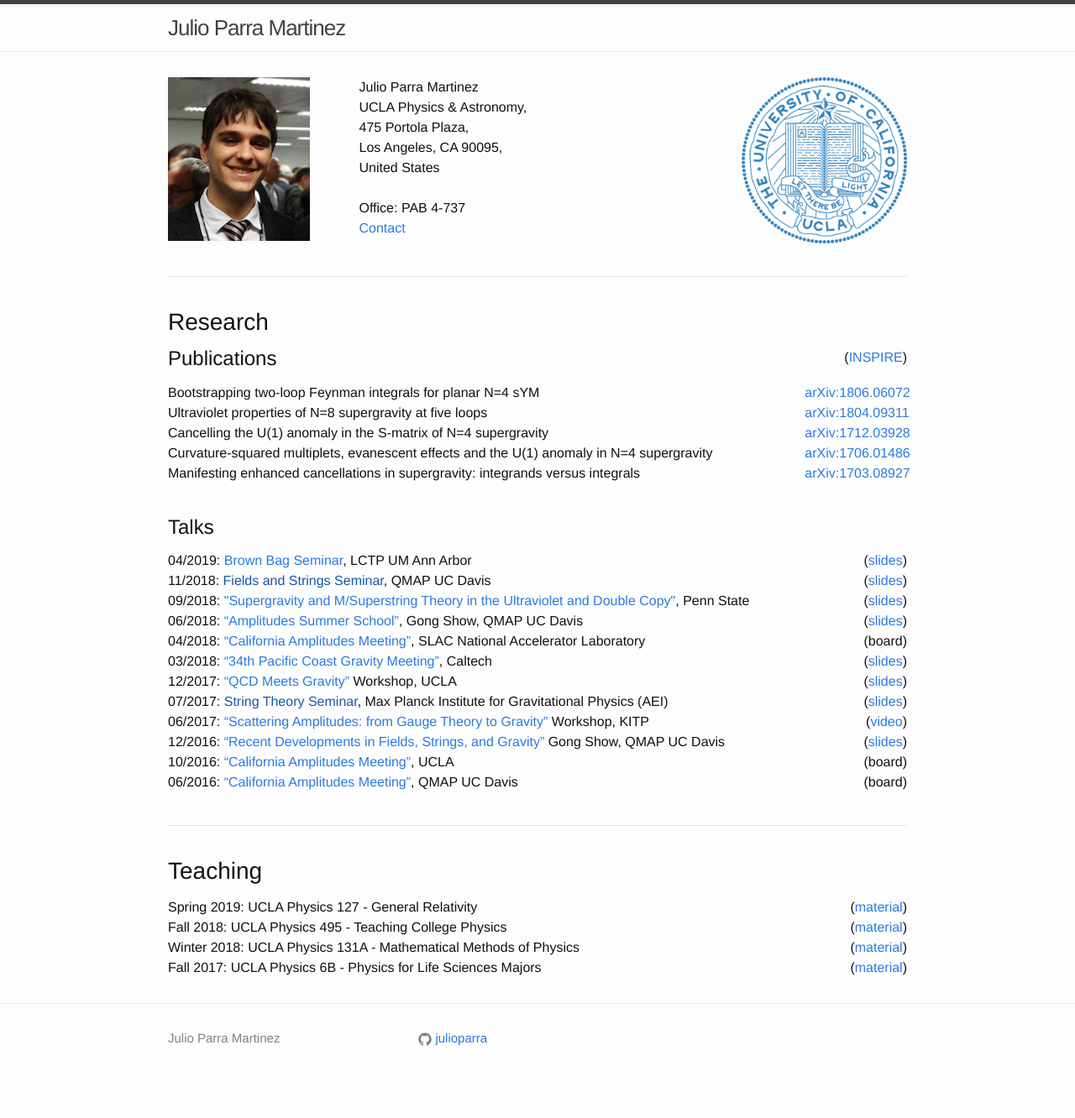
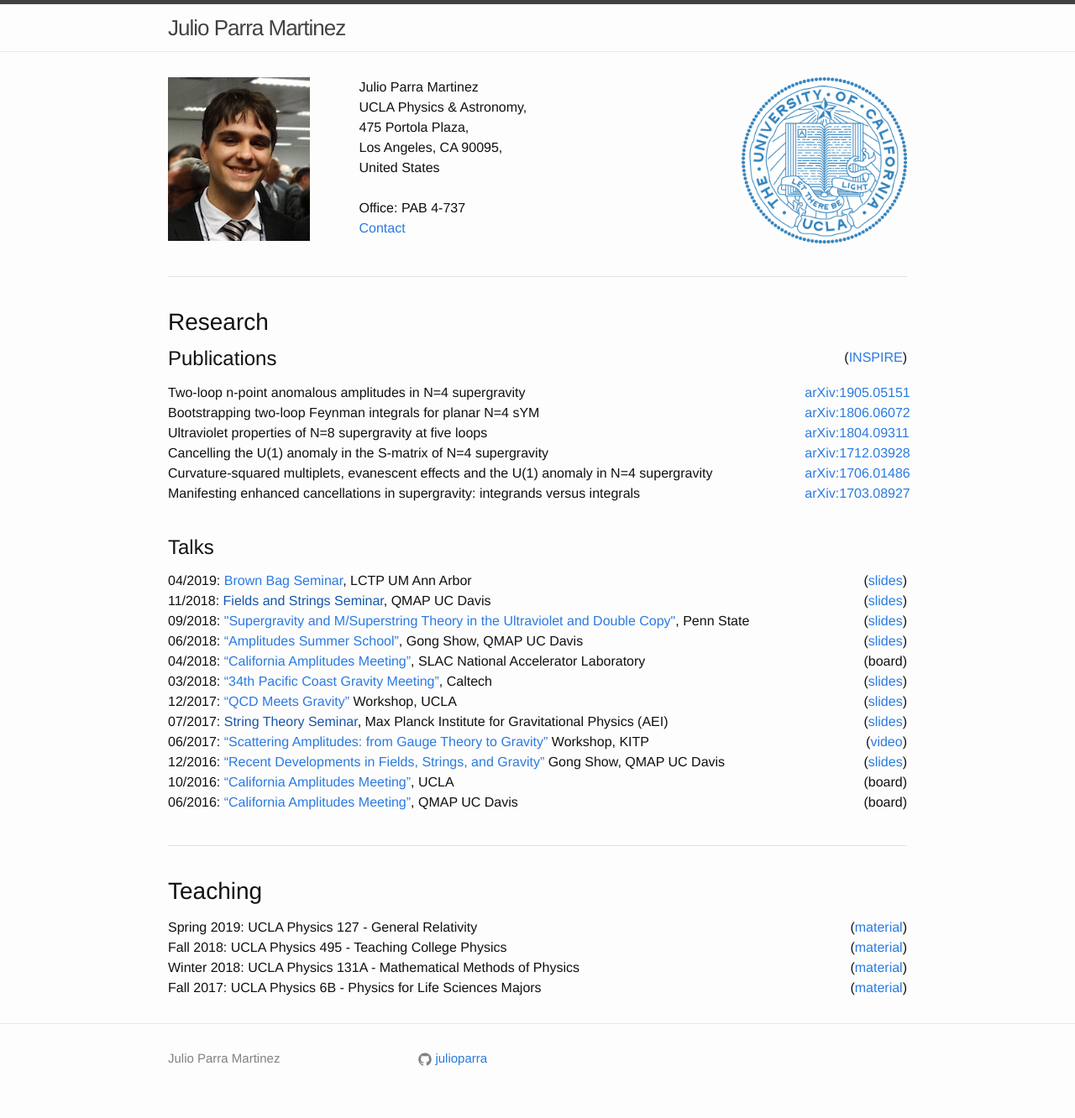
Before and after one commit to julioparra/julioparra.github.io, a Jekyll site: the page built from index.md, in a window 1280 px wide. Shown: the whole page at 84% size. Built offline with Jekyll 4.4.1, drawn with Linux system fonts in a browser that asks for light colours; nearby versions of some CDN libraries; before the commit the page ends 1308 px from its top, so only the background shows below that.

Commit message:
Added latest publication

```diff
--- a/index.md
+++ b/index.md
@@ -30,6 +30,10 @@ Office: PAB 4-737 <br>
   <div class="row">
     <div class="col-md-10 col-0"> <h4> Publications </h4> </div>
     <div class="col-md-2 col-12" style="vertical-align: middle; text-align:right"> (<a href="http://inspirehep.net/author/profile/J.Parra.Martinez.1">INSPIRE</a>) </div>
+  </div>
+  <div class="row">
+    <div class="col-md-10 col-0"> Two-loop n-point anomalous amplitudes in N=4 supergravity  </div>
+    <div class="col-md-2 col-12" style="text-align:right"> <a href="https://arxiv.org/abs/1905.05151">arXiv:1905.05151</a> </div>
   </div>
   <div class="row">
     <div class="col-md-10 col-0"> Bootstrapping two-loop Feynman integrals for planar N=4 sYM  </div>
```
Also changed, not shown: contact.md (+2 -2 lines).
